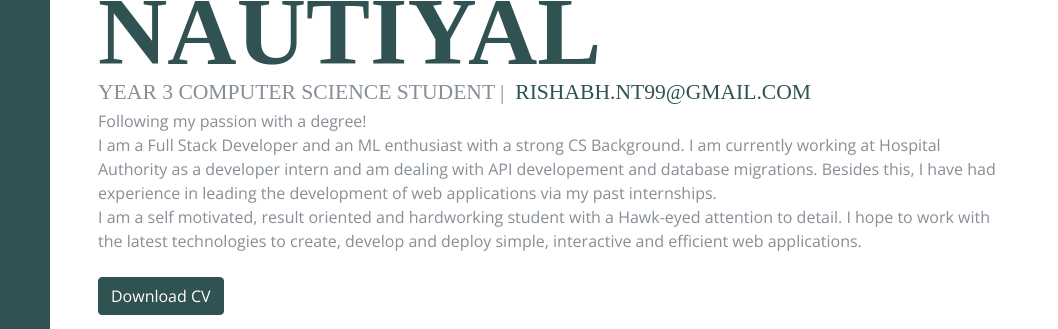
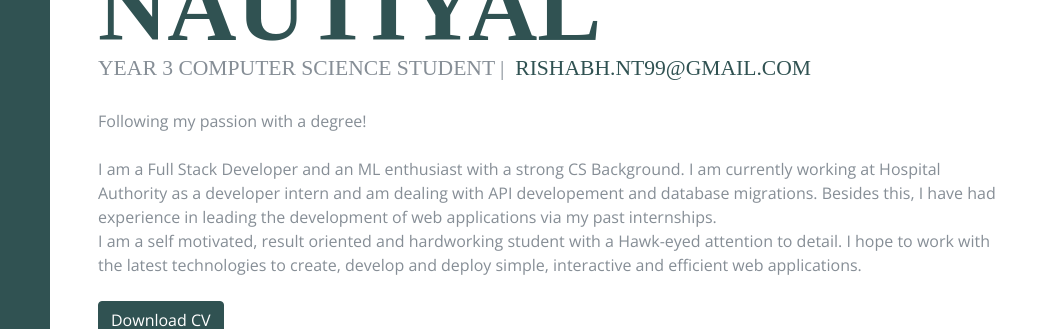
Before and after one commit to rishabh-nt99/Resume, a plain HTML site: page index.html in a window 1280 px wide. Shown: the part 240-569 px from the top of the page, 222-1280 px from the left. Drawn offline with nearby package versions, Linux system fonts and the light colour scheme; a web font is replaced by a local one.

Commit message:
Update Intro

```diff
--- a/index.html
+++ b/index.html
@@ -87,7 +87,10 @@
           <div class="subheading" >Year 3 Computer Science Student |
             <a href="mailto:rishabh.nt99@gmail.com">&nbsp;rishabh.nt99@gmail.com</a>
           </div>
-          <p class="mb-4">Following my passion with a degree! <br>
+          <p class="mb-4">
+            <br>
+            Following my passion with a degree! <br>
+            <br>
             I am a Full Stack Developer and an ML enthusiast with a strong CS Background. I am currently working at Hospital Authority as a developer intern and am dealing with API developement
             and database migrations. Besides this, I have had experience in leading the development of web applications via my past internships. <br>
             I am a self motivated, result oriented and hardworking student with a Hawk-eyed attention to detail. I hope to work with the latest technologies to create, develop and
```
